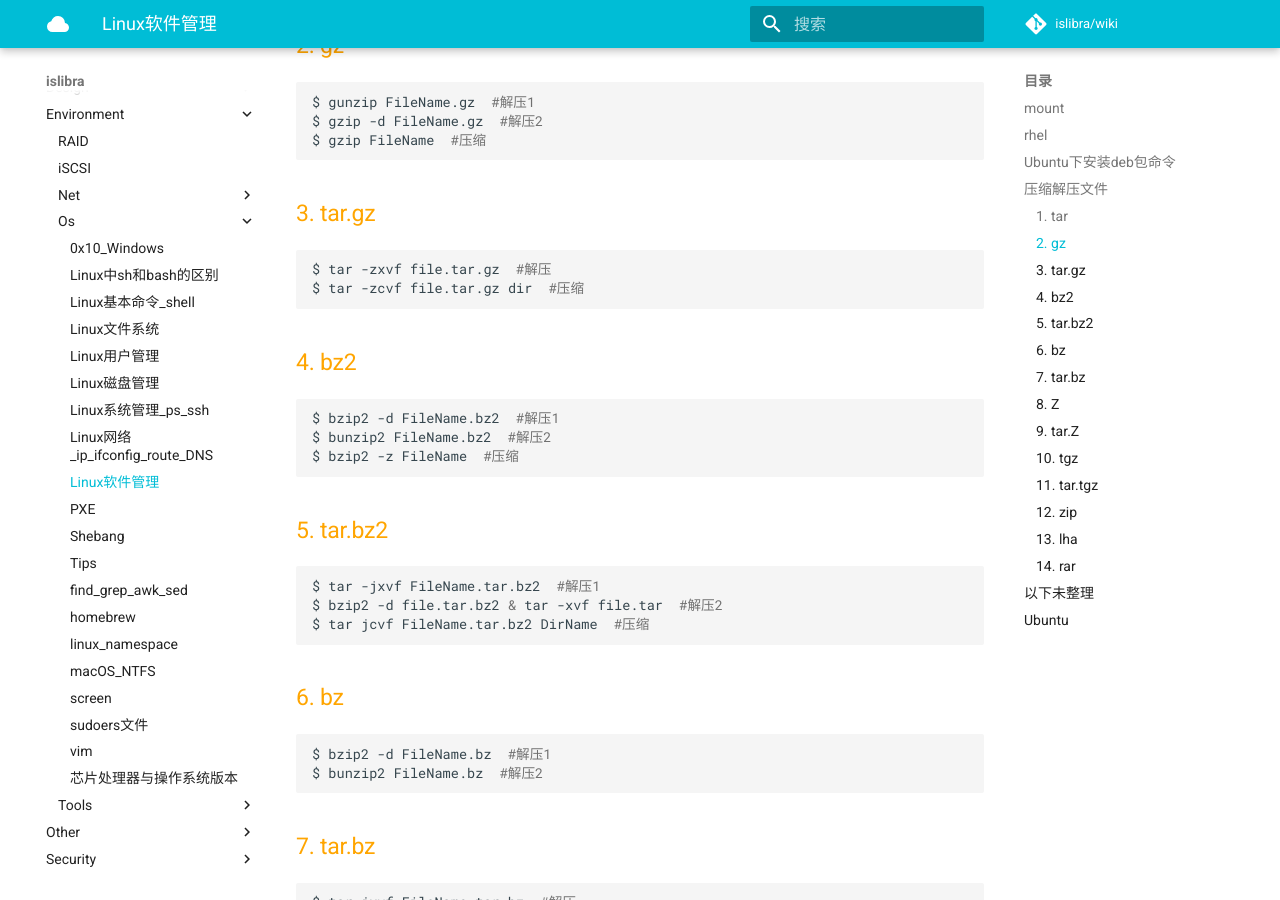
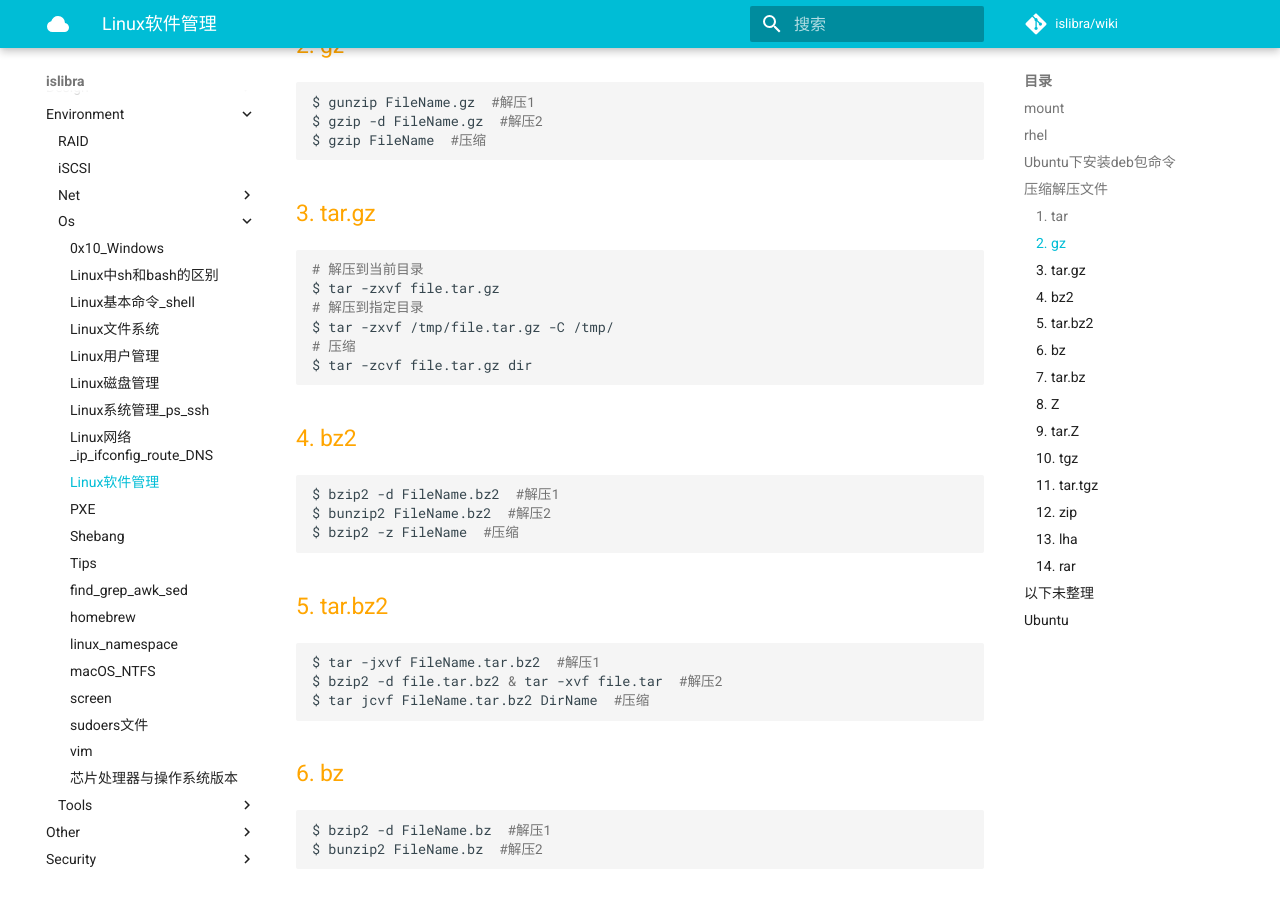
Before and after one commit to islibra/wiki, an MkDocs documentation site: the page built from docs/environment/os/Linux软件管理.md, in a window 1280 px wide and 900 px high, scrolled down 1730 px. Built offline with MkDocs 1.6.1 and Material for MkDocs 9.7.7, drawn with Linux system fonts in a browser that asks for light colours; comment, search, counter and statistics services are not loaded.

Commit message:
Update Linux软件管理.md

````diff
--- a/docs/environment/os/Linux软件管理.md
+++ b/docs/environment/os/Linux软件管理.md
@@ -92,8 +92,12 @@ $ gzip FileName  #压缩
 ### 3. tar.gz
 
 ```bash
-$ tar -zxvf file.tar.gz  #解压
-$ tar -zcvf file.tar.gz dir  #压缩
+# 解压到当前目录
+$ tar -zxvf file.tar.gz
+# 解压到指定目录
+$ tar -zxvf /tmp/file.tar.gz -C /tmp/
+# 压缩
+$ tar -zcvf file.tar.gz dir
 ```
 
 ### 4. bz2
````
